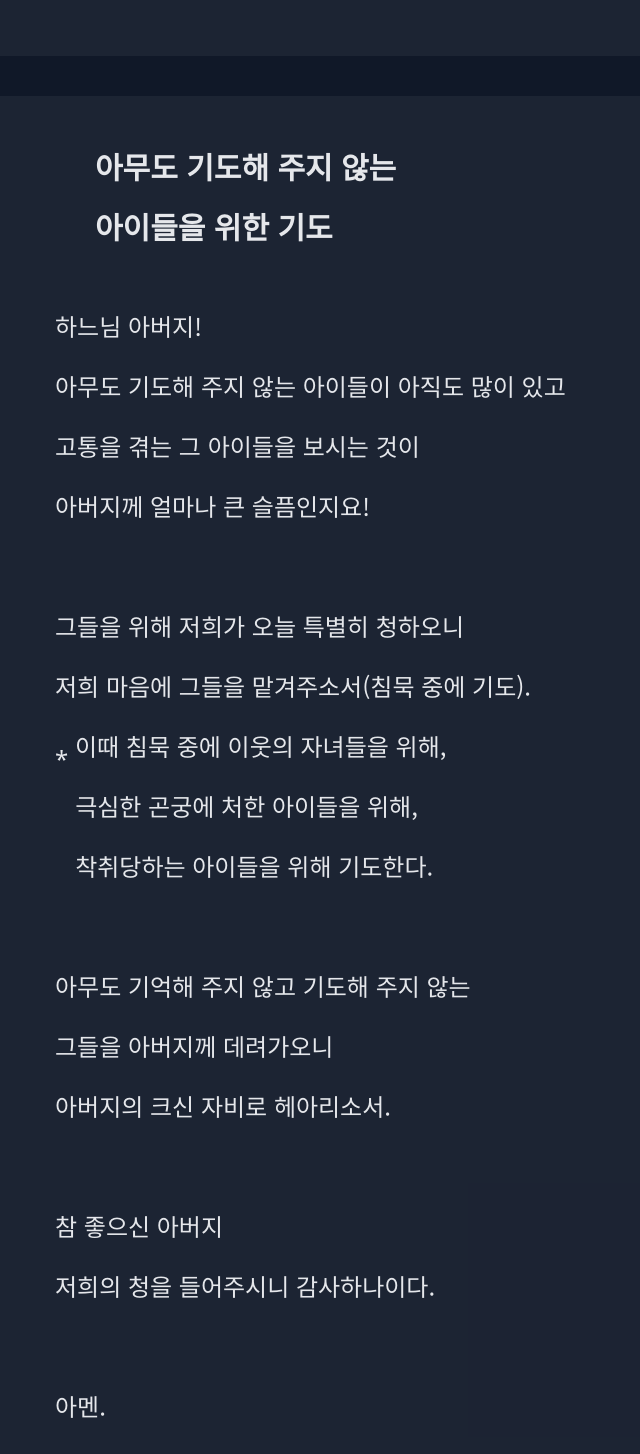
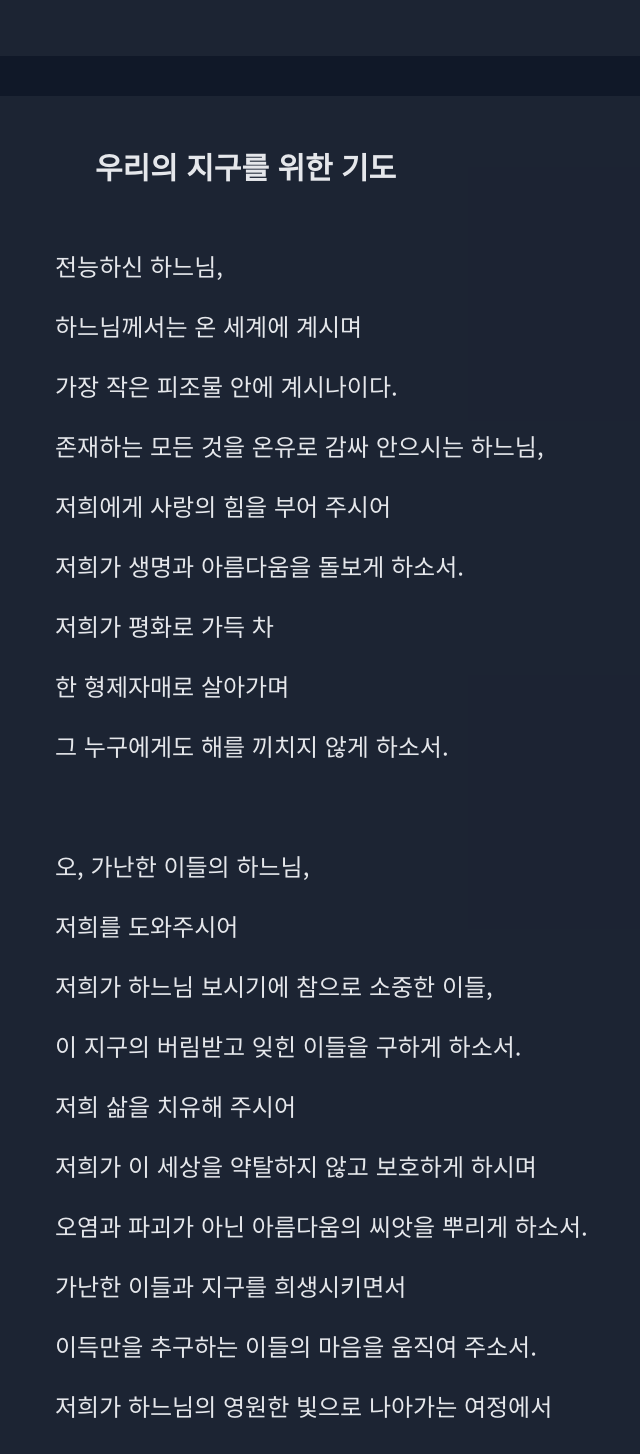
Before and after one commit to llon24/vesper_, a React (Vite) app: page / in a window 1280 px wide. Shown: the part 9740-11194 px from the top of the page, without its empty margins (41-681 px from the left). Built offline with nearby package versions, Linux system fonts and the light colour scheme.

Commit message:
패키지 업데이트와 아이들 위한 기도 삭제

```diff
--- a/package.json
+++ b/package.json
@@ -26,7 +26,7 @@
     "eslint": "^9.22.0",
     "eslint-plugin-react-hooks": "^5.2.0",
     "eslint-plugin-react-refresh": "^0.4.19",
-    "gh-pages": "^6.3.0",
+    "gh-pages": "^6.1.1",
     "globals": "^16.0.0",
     "vite": "^6.3.1"
   }
--- a/src/components/DataEnd.jsx
+++ b/src/components/DataEnd.jsx
@@ -254,54 +254,6 @@ function DataEnd() {
         <p>아멘.</p>
       </div>
       <div className="relative w-full px-4 py-4 md:py-10 text-gray-200 md:px-20 rounded-2xl bg-white/5">
-        <p className="pb-10 pl-10 font-bold text-xl/8 md:text-3xl/15">
-          아무도 기도해 주지 않는
-          <br />
-          아이들을 위한 기도
-        </p>
-
-        <p>
-          하느님 아버지!
-          <br />
-          아무도 기도해 주지 않는 아이들이 아직도 많이 있고
-          <br />
-          고통을 겪는 그 아이들을 보시는 것이
-          <br />
-          아버지께 얼마나 큰 슬픔인지요!
-          <br />
-          <br />
-          그들을 위해 저희가 오늘 특별히 청하오니
-          <br />
-          저희 마음에 그들을 맡겨주소서(침묵 중에 기도).
-          <br />
-        </p>
-        <p>
-          &#8270; 이때 침묵 중에 이웃의 자녀들을 위해,
-          <br />
-          &nbsp;&nbsp;&nbsp;극심한 곤궁에 처한 아이들을 위해,
-          <br />
-          &nbsp;&nbsp;&nbsp;착취당하는 아이들을 위해 기도한다.
-          <br />
-          <br />
-        </p>
-        <p>
-          아무도 기억해 주지 않고 기도해 주지 않는
-          <br />
-          그들을 아버지께 데려가오니
-          <br />
-          아버지의 크신 자비로 헤아리소서.
-          <br />
-          <br />
-          참 좋으신 아버지
-          <br />
-          저희의 청을 들어주시니 감사하나이다.
-          <br />
-          <br />
-          아멘.
-          <br />
-        </p>
-      </div>
-      <div className="relative w-full px-4 py-4 md:py-10 text-gray-200 md:px-20 rounded-2xl bg-white/5">
         <p className="pb-10 pl-10 text-xl font-bold md:text-3xl/15">
           우리의 지구를 위한 기도
         </p>
```
Also changed, not shown: 1 other file (tests, documents, lock files or other folders).
